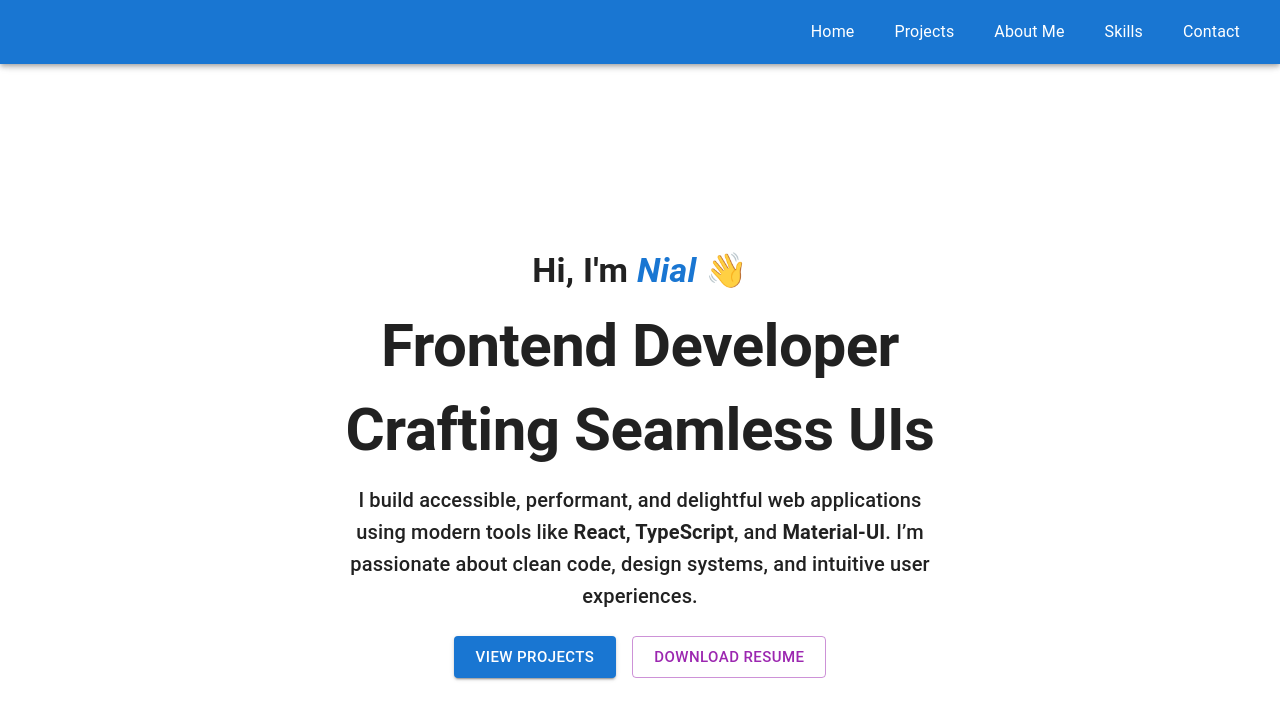
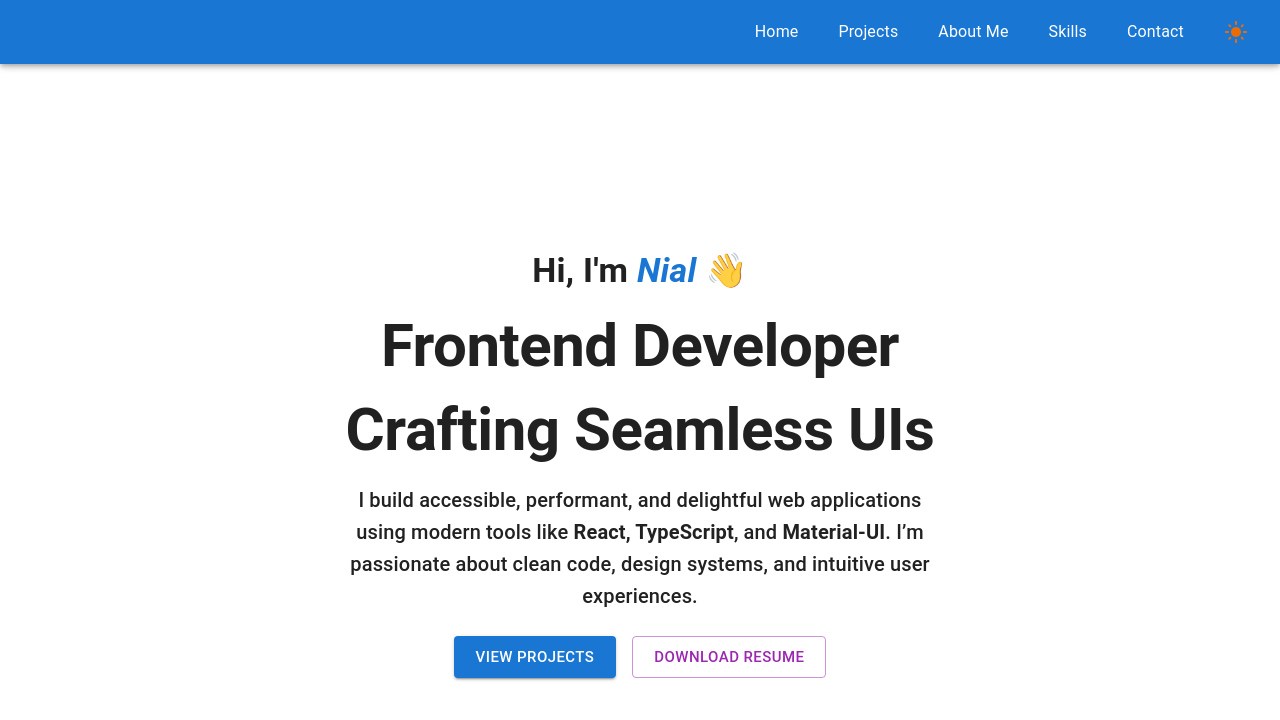
Before and after one commit to nhope123/portfolio2025, a React (Vite) app: page / in a window 1280 px wide. Shown: the top 720 px of the page. Built offline with nearby package versions, Linux system fonts and the light colour scheme.

Commit message:
refactor: Add ThemeToggleButton component to Header for toggling light and dark mode

```diff
--- a/src/components/Header/Header.tsx
+++ b/src/components/Header/Header.tsx
@@ -7,6 +7,7 @@ import { FC } from 'react';
 
 import AppMenu from '../AppMenu/AppMenu.tsx';
 import MobileMenu from '../AppMenu/MobileMenu.tsx';
+import ThemeToggleButton from '../ThemeToggleButton/ThemeToggleButton.tsx';
 
 const rightAppBarSx: SxProps<Theme> = {
   display: 'flex',
@@ -34,6 +35,7 @@ const Header: FC = () => {
             <Box sx={rightMenuSx}>
               <AppMenu />
             </Box>
+            <ThemeToggleButton/>
           </Box>
         </Toolbar>
       </Container>
--- a/src/components/ThemeToggleButton/ThemeToggleButton.tsx
+++ b/src/components/ThemeToggleButton/ThemeToggleButton.tsx
@@ -1,29 +1,32 @@
 import { DarkModeRounded, LightModeRounded } from '@mui/icons-material';
 import IconButton from '@mui/material/IconButton';
-import {
-  useColorScheme,
-  type SupportedColorScheme,
-} from '@mui/material/styles';
-import { FC, useCallback } from 'react';
-
-type Mode = keyof SupportedColorScheme;
+import { useColorScheme } from '@mui/material/styles';
+import { FC, useCallback, useMemo } from 'react';
 
 const ThemeToggleButton: FC = () => {
   const { mode, setMode } = useColorScheme();
 
   const _handleBtnClick = useCallback<() => void>(() => {
-    setMode(((m: Mode | null) => {
-      return m === 'light' ? 'dark' : 'light';
-    }) as Mode);
-  }, [setMode]);
+    const toggleTheme = mode === 'light' ? 'dark' : 'light';
+    setMode(toggleTheme);
+  }, [mode, setMode]);
+
+  const title = useMemo(
+    () => `Switch to ${mode === 'light' ? 'Dark' : 'Light'} Mode`,
+    [mode],
+  );
 
   if (!mode) {
     return null;
   }
 
   return (
-    <IconButton onClick={_handleBtnClick}>
-      {mode === 'light' ? <LightModeRounded /> : <DarkModeRounded />}
+    <IconButton onClick={_handleBtnClick} title={title}>
+      {mode === 'light' ? (
+        <LightModeRounded color="warning" />
+      ) : (
+        <DarkModeRounded />
+      )}
     </IconButton>
   );
 };
```
